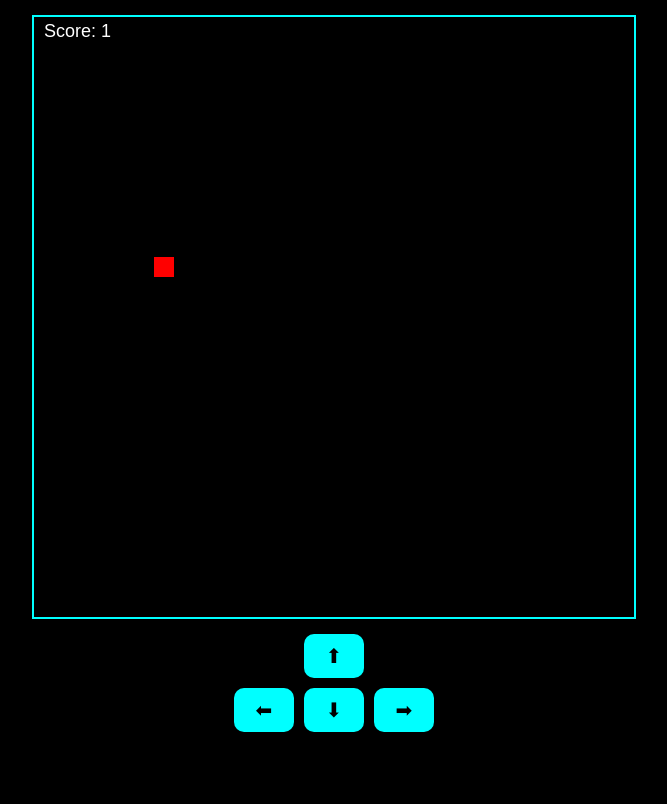
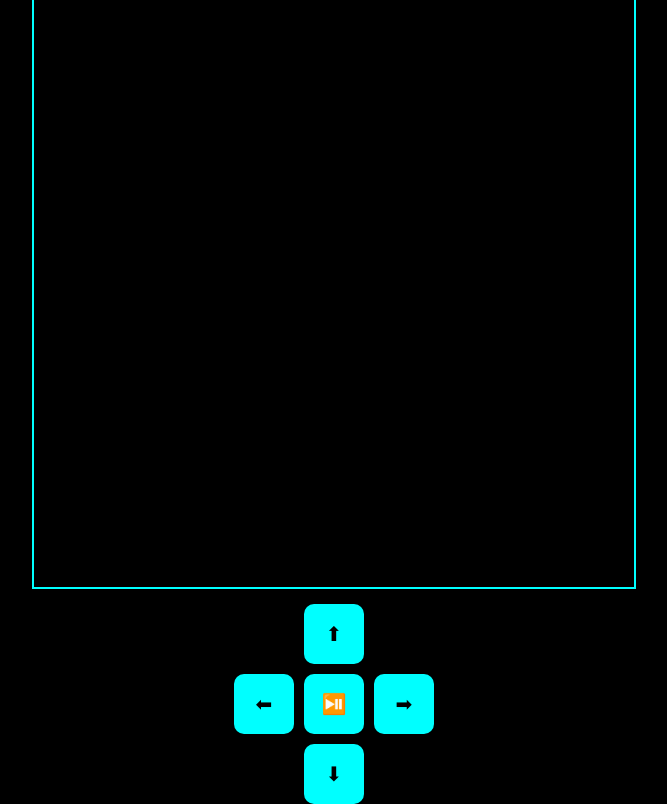
Before and after one commit to sahgyanshankar143-star/First_Portfolio, a plain HTML site: page Snake Game.html in a window 1280 px wide. Shown: the part 63-867 px from the top of the page, without its empty margins (306-973 px from the left). Before the commit the page ends 800 px from the top, so only its background shows below. Drawn offline with Linux system fonts and the light colour scheme.

Commit message:
Update Snake Game.html

```diff
--- a/Snake Game.html
+++ b/Snake Game.html
@@ -16,22 +16,28 @@
     font-family: Arial;
   }
 
+  h2 {
+    margin: 10px 0;
+  }
+
   canvas {
+    width: 90vw;
+    max-width: 600px;
+    aspect-ratio: 1 / 1;
     background: black;
     border: 2px solid cyan;
-    margin-top: 10px;
   }
 
   .controls {
     margin-top: 15px;
     display: grid;
     grid-template-columns: 60px 60px 60px;
+    grid-template-rows: repeat(3, 60px);
     gap: 10px;
   }
 
   button {
     font-size: 20px;
-    padding: 10px;
     border-radius: 10px;
     border: none;
     background: cyan;
@@ -40,34 +46,48 @@
 </head>
 
 <body>
+
 <h2>🐍 Snake Game</h2>
-<canvas id="game" width="600" height="600"></canvas>
+<canvas id="game"></canvas>
 
 <div class="controls">
   <div></div>
   <button onclick="setDir('UP')">⬆</button>
   <div></div>
+
   <button onclick="setDir('LEFT')">⬅</button>
+  <button onclick="togglePause()">⏯️</button>
+  <button onclick="setDir('RIGHT')">➡</button>
+
+  <div></div>
   <button onclick="setDir('DOWN')">⬇</button>
-  <button onclick="setDir('RIGHT')">➡</button>
+  <div></div>
 </div>
 
 <script>
-/* ===== GAME SETUP ===== */
+/* ===== CANVAS SETUP ===== */
 const canvas = document.getElementById("game");
 const ctx = canvas.getContext("2d");
+
+function resizeCanvas() {
+  const size = Math.min(window.innerWidth * 0.9, 600);
+  canvas.width = size;
+  canvas.height = size;
+}
+resizeCanvas();
+window.addEventListener("resize", resizeCanvas);
 
 const box = 20;
 let score = 0;
 
 /* ===== SNAKE ===== */
-let snake = [{ x: 300, y: 300 }];
+let snake = [{ x: box * 5, y: box * 5 }];
 let direction = "RIGHT";
 
 /* ===== FOOD ===== */
 let food = {
-  x: Math.floor(Math.random() * 29) * box,
-  y: Math.floor(Math.random() * 29) * box
+  x: Math.floor(Math.random() * (canvas.width / box)) * box,
+  y: Math.floor(Math.random() * (canvas.height / box)) * box
 };
 
 /* ===== CONTROLS ===== */
@@ -77,68 +97,27 @@ function setDir(dir) {
   if (dir === "LEFT" && direction !== "RIGHT") direction = dir;
   if (dir === "RIGHT" && direction !== "LEFT") direction = dir;
 }
-
 document.addEventListener("keydown", e => {
   if (e.key === "ArrowUp") setDir("UP");
   if (e.key === "ArrowDown") setDir("DOWN");
   if (e.key === "ArrowLeft") setDir("LEFT");
   if (e.key === "ArrowRight") setDir("RIGHT");
+
+  if (e.code === "Space") {
+    togglePause();
+  }
 });
 
-/* ===== GAME LOOP ===== */
-function draw() {
-  ctx.clearRect(0, 0, canvas.width, canvas.height);
+/* ===== PAUSE ===== */
+let gameInterval;
+let isPaused = false;
 
-  // Draw food
-  ctx.fillStyle = "red";
-  ctx.fillRect(food.x, food.y, box, box);
-
-  // Draw snake
-  ctx.fillStyle = "lime";
-  snake.forEach(seg => ctx.fillRect(seg.x, seg.y, box, box));
-
-  // Move snake
-  let head = { ...snake[0] };
-
-  if (direction === "UP") head.y -= box;
-  if (direction === "DOWN") head.y += box;
-  if (direction === "LEFT") head.x -= box;
-  if (direction === "RIGHT") head.x += box;
-
-  // Wall collision
-  if (head.x < 0 || head.y < 0 || head.x >= 600 || head.y >= 600) {
-    alert("Game Over! Score: " + score);
-    location.reload();
+function togglePause() {
+  if (isPaused) {
+    gameInterval = setInterval(draw, 120);
+    isPaused = false;
+  } else {
+    clearInterval(gameInterval);
+    isPaused = true;
   }
-
-  // Food collision
-  if (head.x === food.x && head.y === food.y) {
-    score++;
-    food = {
-      x: Math.floor(Math.random() * 29) * box,
-      y: Math.floor(Math.random() * 29) * box
-    };
-  } else {
-    snake.pop();
-  }
-
-  // Self collision
-  for (let i = 1; i < snake.length; i++) {
-    if (head.x === snake[i].x && head.y === snake[i].y) {
-      alert("Game Over! Score: " + score);
-      location.reload();
-    }
-  }
-
-  snake.unshift(head);
-
-  // Score
-  ctx.fillStyle = "white";
-  ctx.font = "18px Arial";
-  ctx.fillText("Score: " + score, 10, 20);
 }
-
-setInterval(draw, 120);
-</script>
-</body>
-</html>
```
